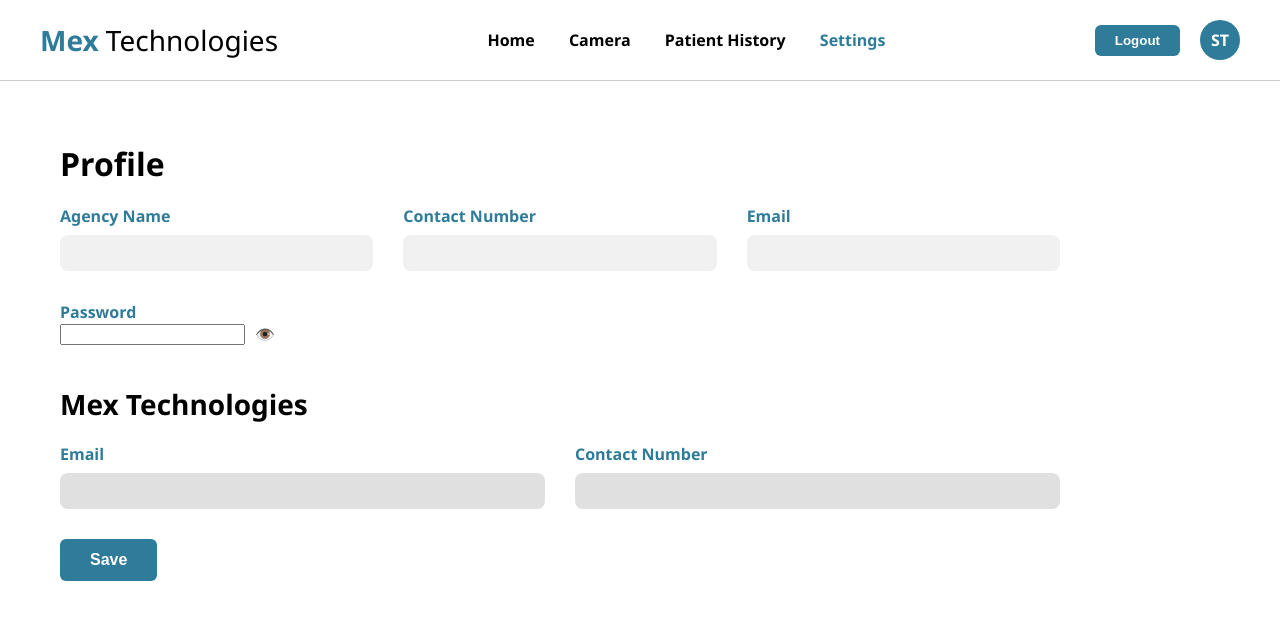
After one commit to srvcool9/DrCam_Python, a Flask app: page /setting in a window 1280 px wide. The commit adds this page. Shown: the top 620 px of the page. Run offline with Flask 3, Linux system fonts and the light colour scheme.

Commit message:
profile added

```diff
--- a/main.py
+++ b/main.py
@@ -2,13 +2,13 @@ import webview
 import threading
 from src import app
 from src import camera
-from src.db_config import database_configuration
+from src import dashboard
+from src import setting
+from src.db_config.database_service import DatabaseService
 
 # Initialize the camera once when the app is imported
 camera.initialize_camera()
 
-#Initialize db on app
-database_configuration.setup_database()
 
 def start_flask():
     app.run(debug=False, port=5000)
@@ -17,6 +17,6 @@ if __name__ == '__main__':
     flask_thread = threading.Thread(target=start_flask)
     flask_thread.daemon = True
     flask_thread.start()
-
+    db=DatabaseService()
     webview.create_window("Doctor's Agency Login", "http://127.0.0.1:5000", width=2000, height=800)
     webview.start()
--- a/src/camera.py
+++ b/src/camera.py
@@ -24,7 +24,7 @@ def initialize_camera():
     target_device_name = None
 
     for name in devices:
-        if "H1600 Cam" in name:
+        if "H1600 Cam" or "VMware Virtual USB Video Device" in name:
             target_device_name = name
             break
 
--- a/src/login.py
+++ b/src/login.py
@@ -68,10 +68,6 @@ html_template = """
             <input type="email" name="email" required />
             <label>Password</label>
             <input type="password" name="password" required />
-            <div class="remember-me">
-                <input type="checkbox" id="remember" />
-                <label for="remember">Remember me</label>
-            </div>
 
             <button type="submit"  class="login-btn">Login</button>
         </form>
@@ -95,7 +91,7 @@ html_template = """
 
 
 @app.route('/', methods=["GET", "POST"])
-def index():
+def login():
     if request.method == "POST":
         email = request.form['email']
         password = request.form['password']
--- /dev/null
+++ b/src/setting.py
@@ -0,0 +1,22 @@
+from urllib import request
+
+from flask import render_template,request
+from src import app
+from src.db_config.database_service import DatabaseService
+from src.models.profile_model import ProfileModel
+
+db=DatabaseService()
+
+@app.route("/setting")
+def setting():
+    return render_template("setting.html")
+
+@app.route('/save_information', methods=["POST"])
+def save_information():
+    if request.method == 'POST':
+        agency_name = request.form['agency_name']
+        contact_number = request.form['contact_number']
+        email = request.form['email']
+        password = request.form['password']
+        persist = db.query_by_column("doctor_profile", "email", "sgawli@gmail.com", ProfileModel.from_map)
+        print(persist)
--- a/src/static/style.css
+++ b/src/static/style.css
@@ -60,8 +60,9 @@ body {
 .dashboard {
     display: grid;
     grid-template-columns: repeat(auto-fit, minmax(250px, 1fr));
-    gap: 20px;
-    padding: 2rem;
+    gap: 170px;
+    height: 500px;
+    padding: 5rem;
     background: #e0f2f5;
 }
 
--- a/src/templates/dashboard.html
+++ b/src/templates/dashboard.html
@@ -12,10 +12,10 @@
             <span>Technologies</span>
         </div>
         <div class="nav-links">
-            <a href="#">Home</a>
+            <a href="/dashboard">Home</a>
             <a href="/camera">Camera</a>
             <a href="#">Patient History</a>
-            <a href="#">Settings</a>
+            <a href="/setting">Settings</a>
         </div>
         <div class="user-actions">
             <button class="logout-btn">Logout</button>
--- /dev/null
+++ b/src/templates/setting.html
@@ -0,0 +1,201 @@
+<!DOCTYPE html>
+<html lang="en">
+<head>
+  <meta charset="UTF-8">
+  <title>Mex Technologies - Settings</title>
+  <style>
+    body {
+      margin: 0;
+      font-family: 'Segoe UI', sans-serif;
+      background: #fff;
+    }
+
+    header {
+      display: flex;
+      justify-content: space-between;
+      align-items: center;
+      padding: 20px 40px;
+      background-color: white;
+      border-bottom: 1px solid #ccc;
+    }
+
+    header .logo {
+      font-size: 28px;
+      font-weight: bold;
+      color: #2e7b9a;
+    }
+
+    header .logo span {
+      color: black;
+      font-weight: normal;
+    }
+
+    nav a {
+      margin: 0 15px;
+      text-decoration: none;
+      color: black;
+      font-weight: bold;
+    }
+
+    nav a.active {
+      color: #2e7b9a;
+    }
+
+    .logout-btn {
+      background-color: #2e7b9a;
+      color: white;
+      padding: 8px 20px;
+      border: none;
+      border-radius: 6px;
+      font-weight: bold;
+      cursor: pointer;
+    }
+
+    .user-circle {
+      background-color: #2e7b9a;
+      color: white;
+      border-radius: 50%;
+      width: 40px;
+      height: 40px;
+      text-align: center;
+      line-height: 40px;
+      font-weight: bold;
+      font-size: 16px;
+      margin-left: 20px;
+    }
+
+    .container {
+      padding: 40px 60px;
+    }
+
+    h1 {
+      font-size: 32px;
+      font-weight: 900;
+      margin-bottom: 20px;
+    }
+
+    .section-title {
+      font-size: 28px;
+      font-weight: 900;
+      margin: 40px 0 20px;
+    }
+
+    .form-grid {
+      display: grid;
+      grid-template-columns: repeat(3, 1fr);
+      gap: 30px;
+    }
+
+    .form-group {
+      display: flex;
+      flex-direction: column;
+    }
+
+    .form-group label {
+      font-weight: bold;
+      margin-bottom: 8px;
+      color: #2e7b9a;
+    }
+
+    .form-group input {
+      padding: 10px;
+      border: none;
+      border-radius: 8px;
+      background-color: #f1f1f1;
+      font-size: 14px;
+    }
+
+    .form-group input[readonly] {
+      background-color: #e0e0e0;
+      color: #777;
+    }
+
+    .password-field {
+      display: flex;
+      align-items: center;
+    }
+
+    .change-password {
+      margin-top: 10px;
+      color: #2e7b9a;
+      font-weight: bold;
+      cursor: pointer;
+    }
+
+    .save-btn {
+      margin-top: 30px;
+      background-color: #2e7b9a;
+      color: white;
+      border: none;
+      padding: 12px 30px;
+      border-radius: 6px;
+      font-size: 16px;
+      font-weight: bold;
+      cursor: pointer;
+    }
+
+    form {
+      max-width: 1000px;
+    }
+  </style>
+</head>
+<body>
+
+<header>
+  <div class="logo">Mex <span>Technologies</span></div>
+  <nav>
+    <a href="#">Home</a>
+    <a href="#">Camera</a>
+    <a href="#">Patient History</a>
+    <a class="active" href="#">Settings</a>
+  </nav>
+  <div style="display: flex; align-items: center;">
+    <button class="logout-btn">Logout</button>
+    <div class="user-circle">ST</div>
+  </div>
+</header>
+
+<div class="container">
+  <form method="POST" action="/save_information">
+    <h1>Profile</h1>
+    <div class="form-grid">
+      <div class="form-group">
+        <label>Agency Name</label>
+        <input type="text" name="agency_name" value="{{ data[1] if data else '' }}" required>
+      </div>
+      <div class="form-group">
+        <label>Contact Number</label>
+        <input type="text" name="contact_number" value="{{ data[2] if data else '' }}" required >
+      </div>
+      <div class="form-group">
+        <label>Email</label>
+        <input type="email" name="email" value="{{ data[3] if data else '' }}" required>
+      </div>
+    </div>
+
+    <div style="margin-top: 30px;">
+      <label style="color: #2e7b9a; font-weight: bold;">Password</label>
+      <div class="password-field">
+        <input type="password" name="password" value="{{ data[4] if data else '' }}" required>
+        <span style="margin-left: 10px; cursor: pointer;">👁️</span>
+      </div>
+    </div>
+
+    <div class="section-title">Mex Technologies</div>
+    <div class="form-grid" style="grid-template-columns: repeat(2, 1fr);">
+      <div class="form-group">
+        <label>Email</label>
+        <input type="email" name="mex_email" value="{{ data[5] if data else '' }}" readonly>
+      </div>
+      <div class="form-group">
+        <label>Contact Number</label>
+        <input type="text" name="mex_contact" value="{{ data[6] if data else '' }}" readonly>
+      </div>
+    </div>
+
+    <button class="save-btn" type="submit">Save</button>
+  </form>
+</div>
+
+</body>
+</html>
```
Also changed, not shown: src/contants/queries.py (added, +80 -0 lines), src/db_config/database_configuration.py (deleted, +0 -34 lines), src/db_config/database_service.py (added, +101 -0 lines), src/models/profile_model.py (added, +33 -0 lines), src/contants/__init__.py (added), src/models/__init__.py (added), src/repository/__init__.py (added).
